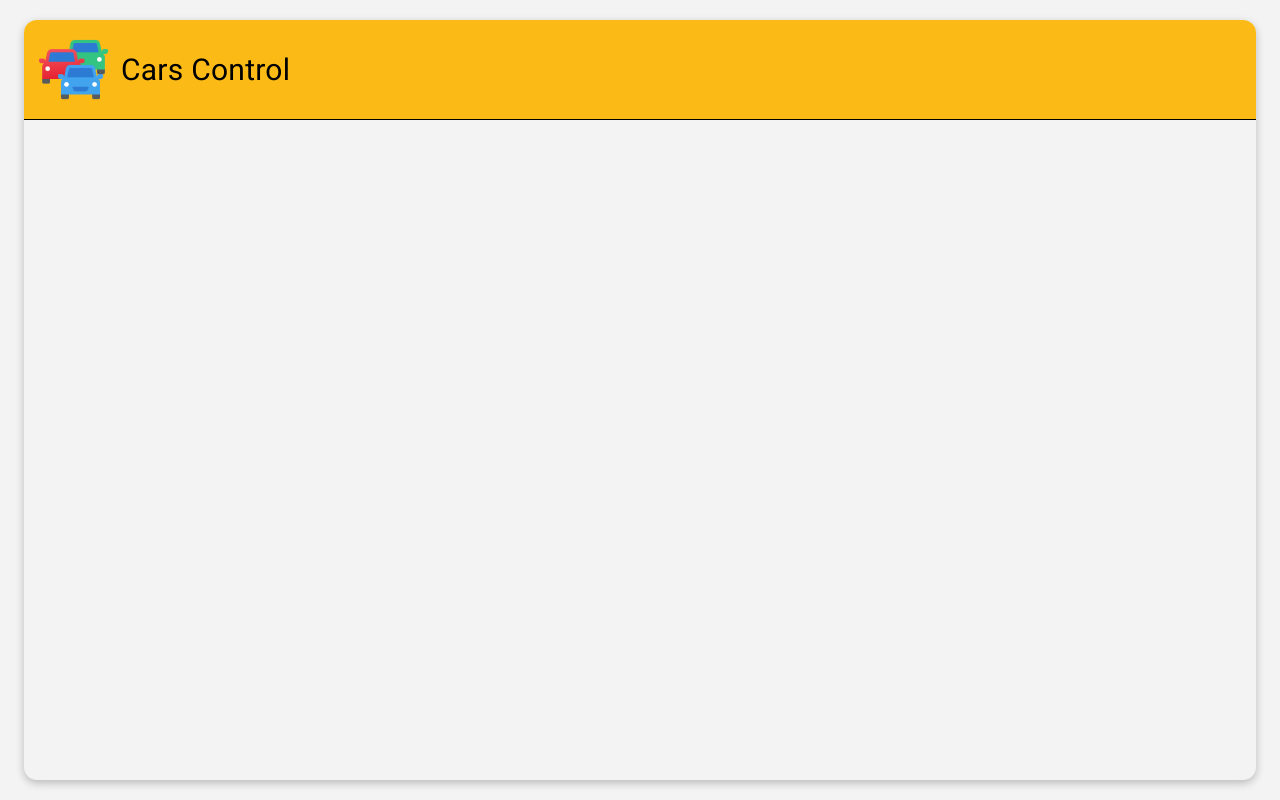
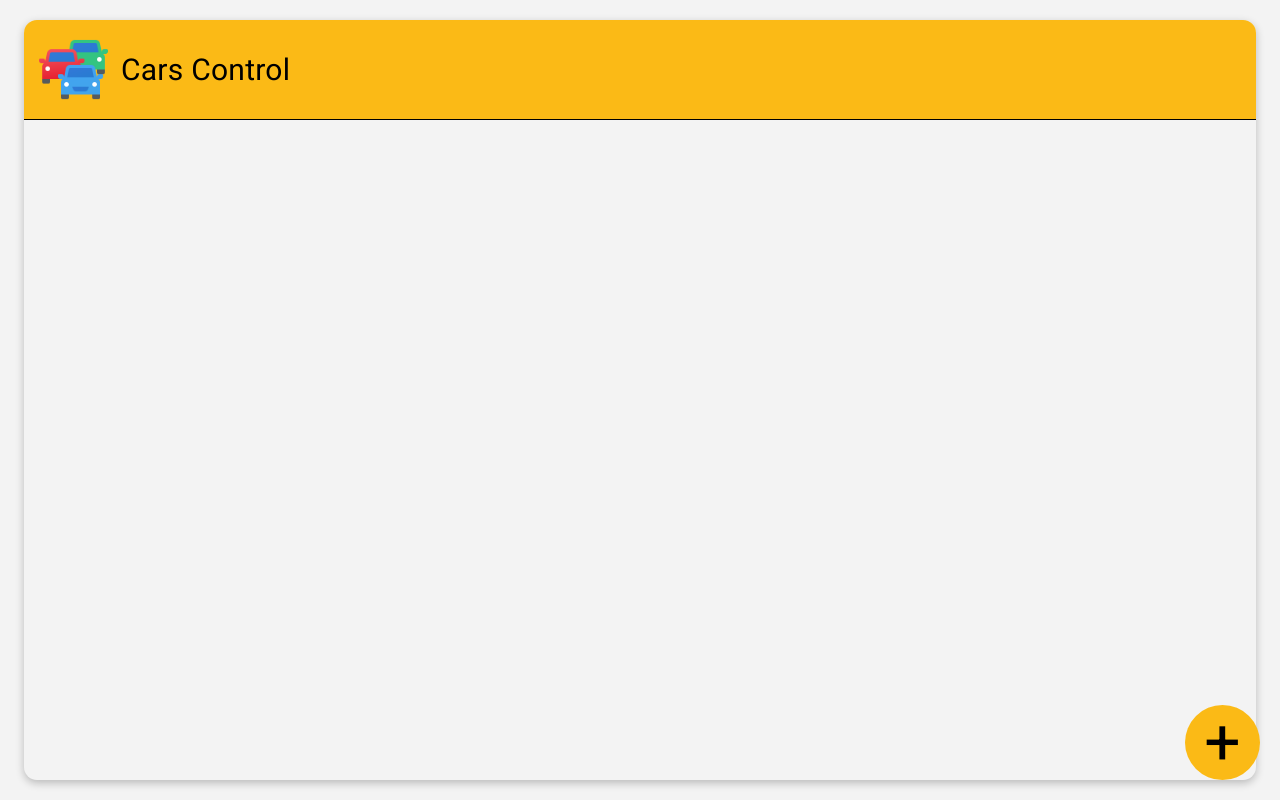
Before and after one commit to rharison/cars, an Angular app in the folder front-end/cars/: page / in a window 1280 px wide. Built offline with nearby package versions, Linux system fonts and the light colour scheme.

Commit message:
feat: criando float button que irá cadastrar um novo carro

```diff
--- a/front-end/cars/src/app/app.component.html
+++ b/front-end/cars/src/app/app.component.html
@@ -13,4 +13,5 @@
       </span>
     </div>
   </header>
+  <app-float-button />
 </div>
--- /dev/null
+++ b/front-end/cars/src/app/float-button/float-button.component.html
@@ -0,0 +1,9 @@
+<div
+  class="float-button-container"
+  matTooltip="Create a new car"
+  matTooltipPosition="left"
+>
+  <span class="float-button-plus-text">
+    +
+  </span>
+</div>
--- /dev/null
+++ b/front-end/cars/src/app/float-button/float-button.component.sass
@@ -0,0 +1,19 @@
+.float-button-container
+  width: 75px
+  height: 75px
+  border-radius: 50%
+  background-color: #FBBA16
+  position: fixed
+  bottom: 20px
+  right: 20px
+  display: flex
+  align-items: center
+  justify-content: center
+  cursor: pointer
+  transition: all 0.2s
+  &:active
+    transform: scale(0.9)
+
+  .float-button-plus-text
+    font-size: 4rem
+    user-select: none
```
Also changed, not shown: front-end/cars/src/app/app.module.ts (+6 -3 lines), front-end/cars/src/app/float-button/float-button.component.ts (added, +10 -0 lines), 1 other file (tests, documents, lock files or other folders).
